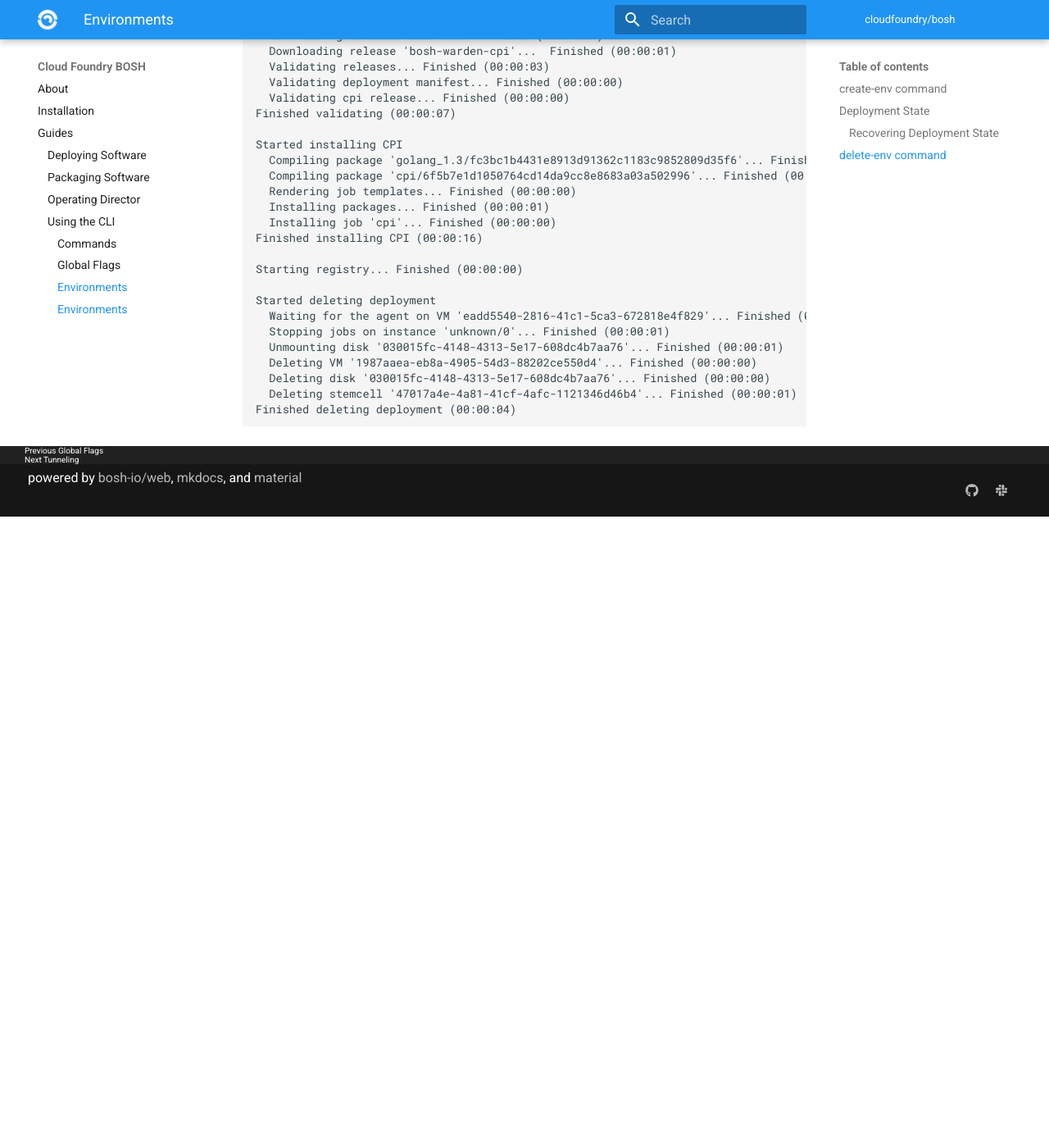
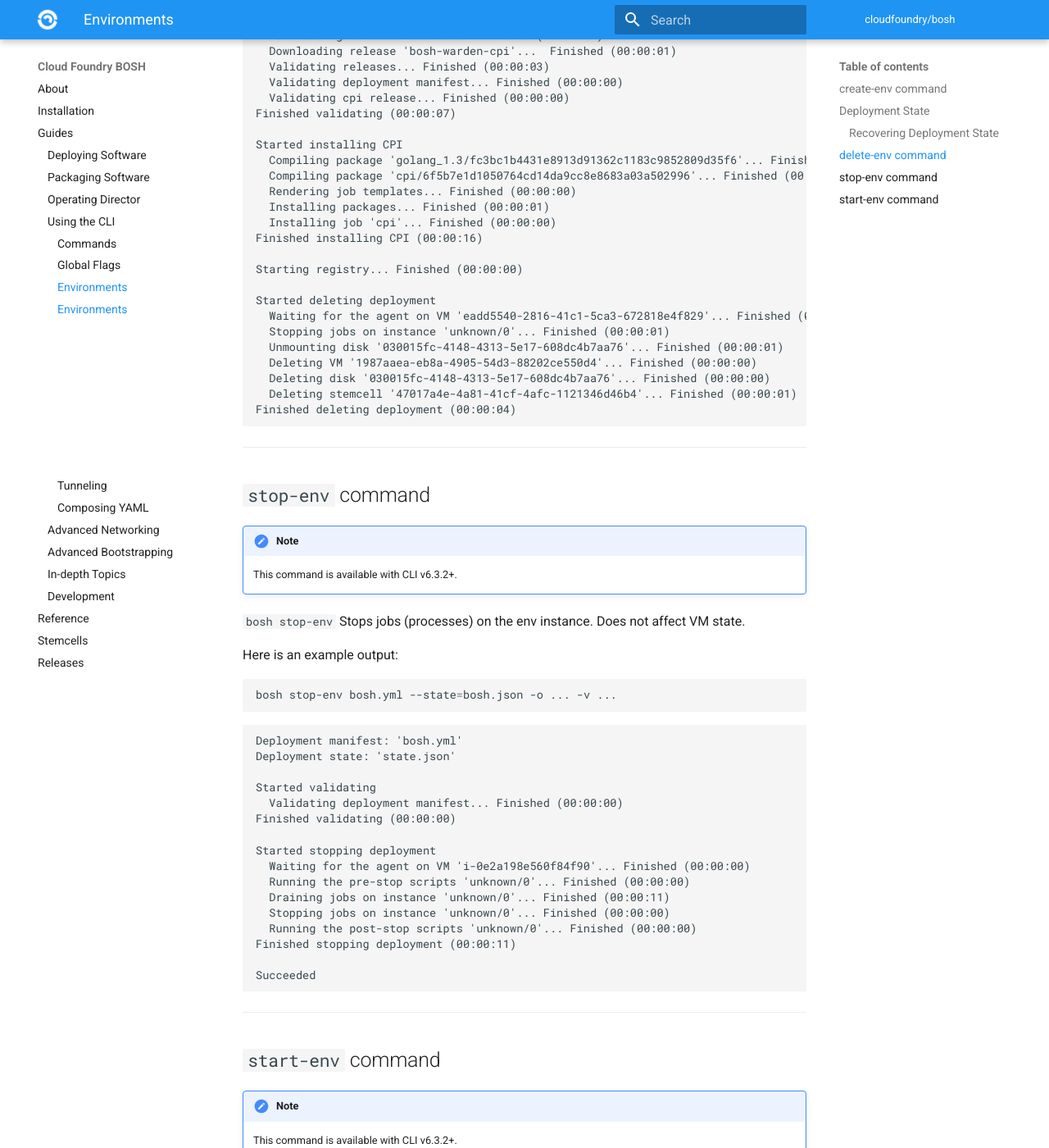
Before and after one commit to cloudfoundry/docs-bosh, an MkDocs documentation site: the page built from content/cli-envs.md, in a window 1280 px wide and 1400 px high, scrolled down 3586 px. Shown: the whole window at 82% size. Built offline with MkDocs 1.6.1 and Material for MkDocs 9.7.7, drawn with Linux system fonts in a browser that asks for light colours; old or Windows-style settings are respelled for this version of MkDocs; before the commit the page ends 4216 px from its top, so only the background shows below that; some of the changed text lies outside the part shown.

Commit message:
Add documentation for the new stop/start-env commands

````diff
--- a/content/cli-envs.md
+++ b/content/cli-envs.md
@@ -175,3 +175,69 @@ Started deleting deployment
   Deleting stemcell '47017a4e-4a81-41cf-4afc-1121346d46b4'... Finished (00:00:01)
 Finished deleting deployment (00:00:04)
 ```
+
+---
+## `stop-env` command {: #stop-env }
+
+!!! note
+    This command is available with CLI v6.3.2+.
+
+`bosh stop-env` Stops jobs (processes) on the env instance. Does not affect VM state.
+
+Here is an example output:
+
+```shell
+bosh stop-env bosh.yml --state=bosh.json -o ... -v ...
+```
+
+```text
+Deployment manifest: 'bosh.yml'
+Deployment state: 'state.json'
+
+Started validating
+  Validating deployment manifest... Finished (00:00:00)
+Finished validating (00:00:00)
+
+Started stopping deployment
+  Waiting for the agent on VM 'i-0e2a198e560f84f90'... Finished (00:00:00)
+  Running the pre-stop scripts 'unknown/0'... Finished (00:00:00)
+  Draining jobs on instance 'unknown/0'... Finished (00:00:11)
+  Stopping jobs on instance 'unknown/0'... Finished (00:00:00)
+  Running the post-stop scripts 'unknown/0'... Finished (00:00:00)
+Finished stopping deployment (00:00:11)
+
+Succeeded
+```
+
+---
+## `start-env` command {: #start-env }
+
+!!! note
+    This command is available with CLI v6.3.2+.
+
+`bosh start-env` Starts jobs (processes) on the env instance. Does not affect VM state.
+
+Here is an example output:
+
+```shell
+bosh start-env bosh.yml --state=bosh.json -o ... -v ...
+```
+
+```text
+Deployment manifest: 'bosh.yml'
+Deployment state: 'state.json'
+
+Started validating
+  Validating deployment manifest... Finished (00:00:00)
+Finished validating (00:00:00)
+
+Started starting deployment
+  Waiting for the agent on VM 'i-0e2a198e560f84f90'... Finished (00:00:00)
+  Running the pre-start scripts 'unknown/0'... Finished (00:00:01)
+  Starting the agent 'unknown/0'... Finished (00:00:01)
+  Waiting for instance 'unknown/0' to be running... Finished (00:00:51)
+  Running the post-start scripts 'unknown/0'... Finished (00:00:01)
+Finished starting deployment (00:00:55)
+
+Succeeded
+```
````
